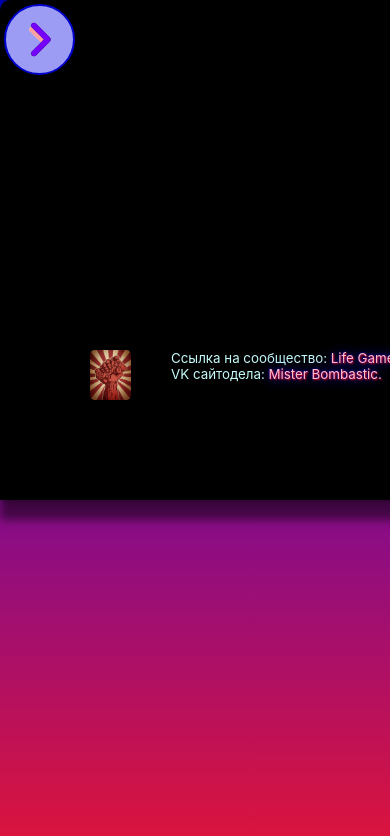
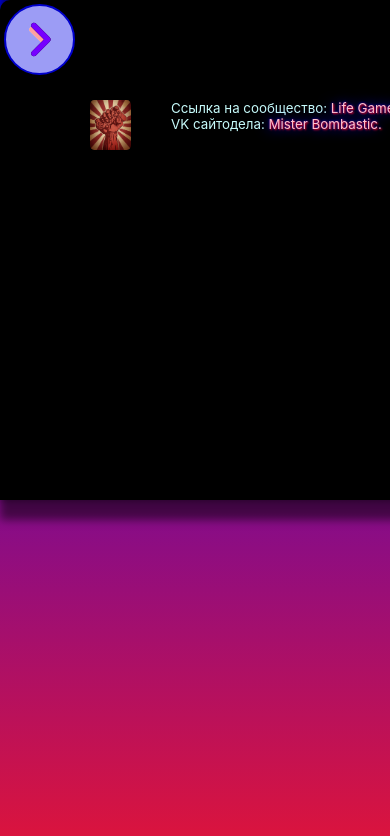
Before and after one commit to Diesfingers228/LifeGamer, a React (Create React App) app in the folder my-app/: page /info in a window 390 px wide. Shown: the top 836 px of the page. Built offline with nearby package versions, Linux system fonts and the light colour scheme.

Commit message:
Life_Gamer

```diff
--- a/my-app/src/AppMobile.css
+++ b/my-app/src/AppMobile.css
@@ -328,7 +328,7 @@
       box-shadow: 10px 10px 10px 10px rgba(0, 0, 0, 0.5), 10px -10px 10px 10px rgba(0, 0, 0, 0.5);
       display: flex;
       align-items: center;
-      padding-top: 250px;
+      padding-bottom: 250px;
       height: 250px;
       width: 100%;
     }
```
